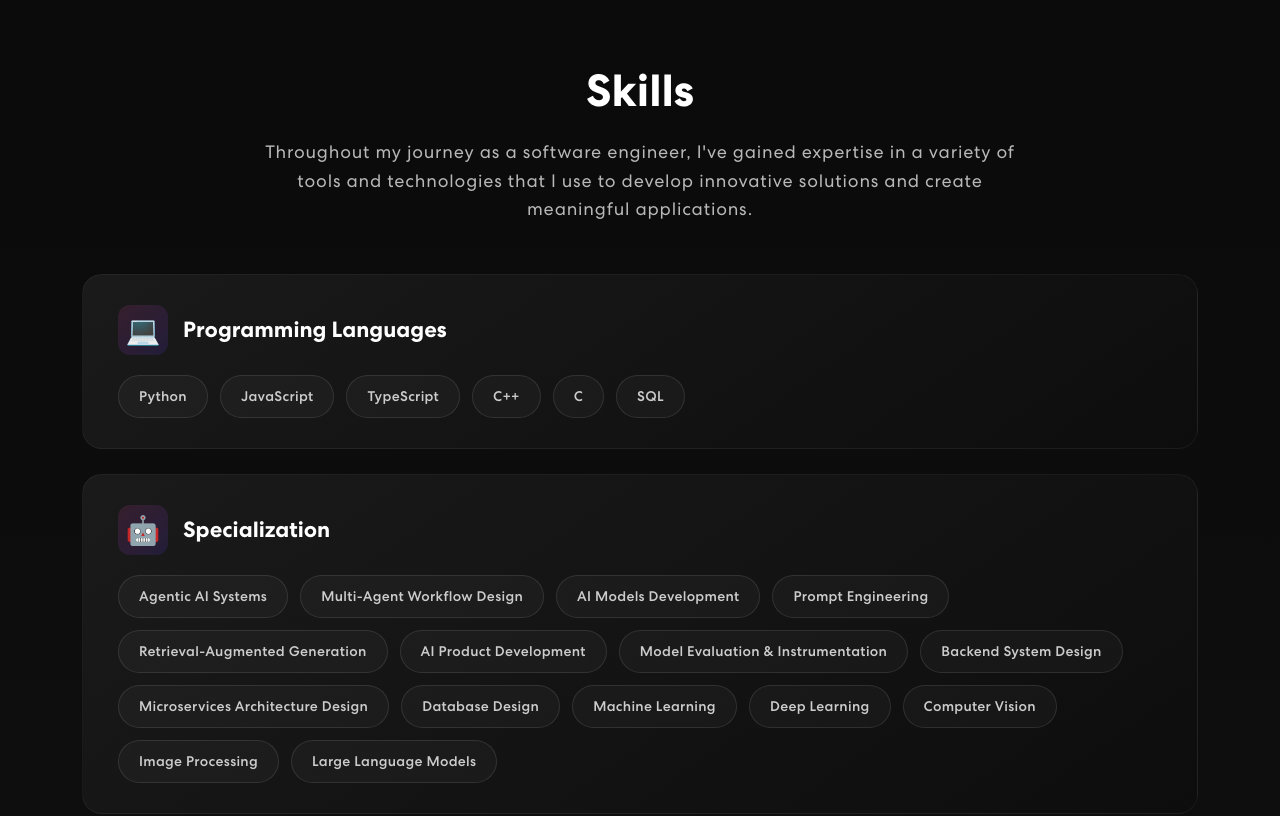
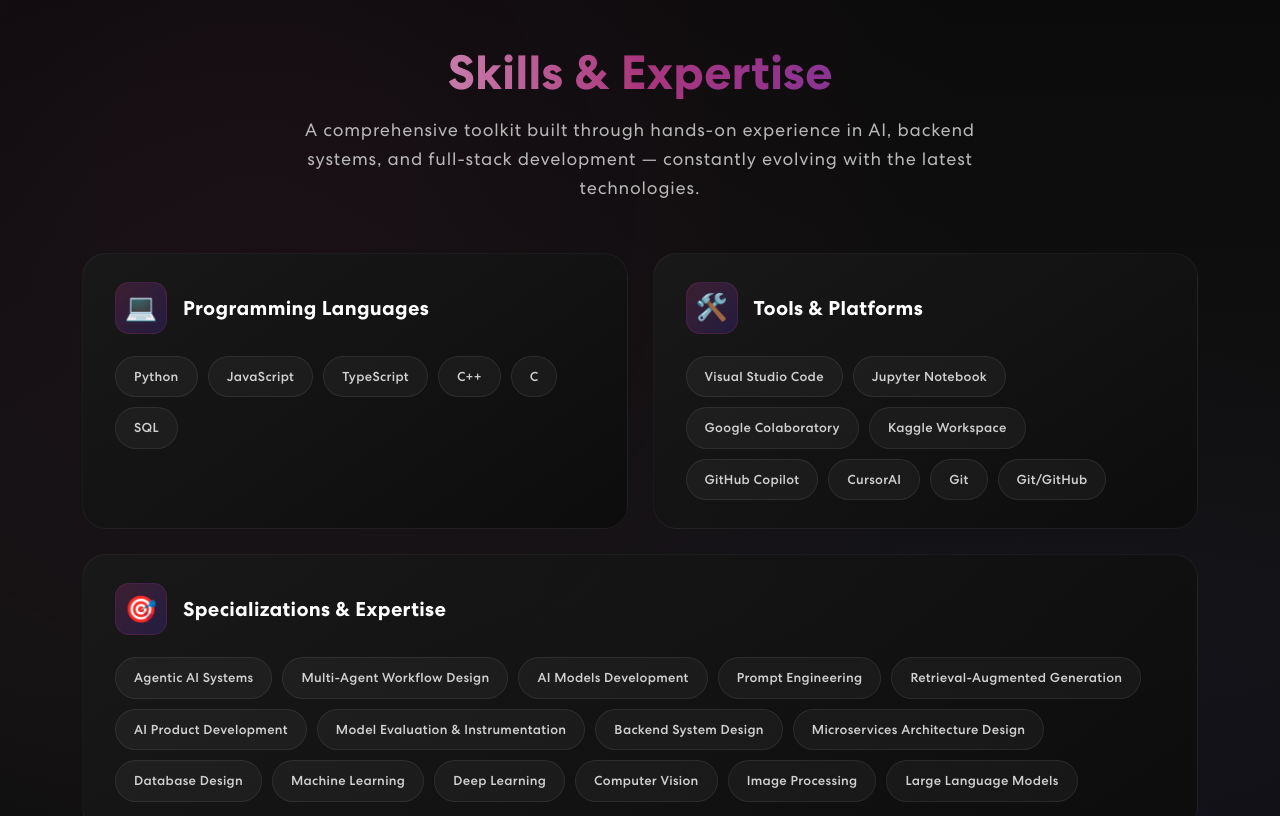
Before and after one commit to Umar-Farooq-2112/portfolio, a React (Create React App) app: page / in a window 1280 px wide. Shown: the part 2040-2856 px from the top of the page. Built offline with nearby package versions, Linux system fonts and the light colour scheme.

Commit message:
Updated skills section

```diff
--- a/src/components/Products.js
+++ b/src/components/Products.js
@@ -38,9 +38,9 @@
             "Watch, like, and organize generated videos",
             "Automated scripts, visuals, TTS, captions & thumbnails"
         ],
-    techStack: ["NestJS", "PostgreSQL", "MongoDB", "Redis", "RabbitMQ", "LangGraph", "FFmpeg", "OpenAI"],
+        techStack: ["LangGraph", "FastAPI", "NextJS", "NestJS", "MongoDB", "Supabase", "AWS S3 Buckets", "RabbitMQ", "Gemnini/OpenAI"],
         status: "In Development",
-    link: null // Add link when available
+        link: null
     }
 ];
 
--- a/src/components/Skills.css
+++ b/src/components/Skills.css
@@ -2,19 +2,39 @@
 .skill {
   padding: 80px 0;
   position: relative;
-  background: linear-gradient(180deg, #0a0a0a 0%, #121212 100%);
+  background: linear-gradient(180deg, #0a0a0a 0%, #121212 50%, #0a0a0a 100%);
+  overflow: hidden;
+}
+
+.skill::before {
+  content: "";
+  position: absolute;
+  top: 0;
+  left: 0;
+  right: 0;
+  bottom: 0;
+  background:
+    radial-gradient(ellipse at 20% 20%, rgba(170, 54, 124, 0.08) 0%, transparent 50%),
+    radial-gradient(ellipse at 80% 80%, rgba(74, 47, 189, 0.08) 0%, transparent 50%);
+  pointer-events: none;
 }
 
 .skill-bx {
   background: transparent;
   text-align: center;
-  padding: 60px 0;
+  padding: 40px 0;
+  position: relative;
+  z-index: 1;
 }
 
 .skill h2 {
-  font-size: 45px;
+  font-size: 48px;
   font-weight: 700;
-  margin-bottom: 20px;
+  margin-bottom: 15px;
+  background: linear-gradient(90deg, #fff 0%, #AA367C 50%, #4A2FBD 100%);
+  -webkit-background-clip: text;
+  -webkit-text-fill-color: transparent;
+  background-clip: text;
 }
 
 .skill-bx > p {
@@ -23,75 +43,145 @@
   letter-spacing: 0.8px;
   line-height: 1.6em;
   margin: 0 auto 50px auto;
-  width: 70%;
+  width: 65%;
+}
+
+.skills-grid {
+  display: grid;
+  grid-template-columns: repeat(2, 1fr);
+  gap: 25px;
+  margin-bottom: 25px;
+}
+
+.skills-grid-full {
+  grid-template-columns: 1fr;
 }
 
 .skills-category {
-  background: linear-gradient(145deg, #1a1a1a, #0d0d0d);
-  border-radius: 20px;
-  padding: 30px 35px;
-  margin-bottom: 25px;
+  background: linear-gradient(145deg, rgba(26, 26, 26, 0.9), rgba(13, 13, 13, 0.9));
+  backdrop-filter: blur(10px);
+  border-radius: 24px;
+  padding: 28px 32px;
   border: 1px solid rgba(255, 255, 255, 0.05);
   text-align: left;
-  transition: all 0.3s ease;
+  transition: all 0.4s cubic-bezier(0.175, 0.885, 0.32, 1.275);
+  position: relative;
+  overflow: hidden;
+}
+
+.skills-category::before {
+  content: "";
+  position: absolute;
+  top: 0;
+  left: 0;
+  right: 0;
+  height: 3px;
+  background: linear-gradient(90deg, #AA367C, #4A2FBD);
+  transform: scaleX(0);
+  transform-origin: left;
+  transition: transform 0.4s ease;
+}
+
+.skills-category:hover::before {
+  transform: scaleX(1);
 }
 
 .skills-category:hover {
   border-color: rgba(170, 54, 124, 0.3);
-  box-shadow: 0 10px 30px rgba(170, 54, 124, 0.1);
-  transform: translateY(-3px);
+  box-shadow:
+    0 20px 40px rgba(0, 0, 0, 0.3),
+    0 0 30px rgba(170, 54, 124, 0.1),
+    inset 0 1px 0 rgba(255, 255, 255, 0.05);
+  transform: translateY(-5px);
 }
 
 .category-header {
   display: flex;
   align-items: center;
-  gap: 15px;
-  margin-bottom: 20px;
+  gap: 16px;
+  margin-bottom: 22px;
 }
 
 .category-icon {
-  font-size: 28px;
+  font-size: 26px;
   display: flex;
   align-items: center;
   justify-content: center;
-  width: 50px;
-  height: 50px;
-  background: linear-gradient(135deg, rgba(170, 54, 124, 0.2) 0%, rgba(74, 47, 189, 0.2) 100%);
-  border-radius: 12px;
+  width: 52px;
+  height: 52px;
+  background: linear-gradient(135deg, rgba(170, 54, 124, 0.25) 0%, rgba(74, 47, 189, 0.25) 100%);
+  border-radius: 14px;
+  border: 1px solid rgba(170, 54, 124, 0.2);
+  transition: all 0.3s ease;
+}
+
+.skills-category:hover .category-icon {
+  transform: scale(1.1) rotate(5deg);
+  background: linear-gradient(135deg, rgba(170, 54, 124, 0.4) 0%, rgba(74, 47, 189, 0.4) 100%);
+  box-shadow: 0 5px 20px rgba(170, 54, 124, 0.3);
 }
 
 .skills-category h3 {
-  font-size: 22px;
+  font-size: 20px;
   font-weight: 600;
   color: #fff;
   margin: 0;
+  letter-spacing: 0.3px;
 }
 
 .skills-tags {
   display: flex;
   flex-wrap: wrap;
-  gap: 12px;
+  gap: 10px;
 }
 
 .skill-tag {
-  background: rgba(255, 255, 255, 0.03);
-  border: 1px solid rgba(255, 255, 255, 0.1);
-  color: #ccc;
-  padding: 10px 20px;
-  border-radius: 25px;
-  font-size: 14px;
+  background: rgba(255, 255, 255, 0.04);
+  border: 1px solid rgba(255, 255, 255, 0.08);
+  color: #d0d0d0;
+  padding: 10px 18px;
+  border-radius: 30px;
+  font-size: 13px;
   font-weight: 500;
   letter-spacing: 0.3px;
-  transition: all 0.3s ease;
+  transition: all 0.3s cubic-bezier(0.175, 0.885, 0.32, 1.275);
   cursor: default;
+  position: relative;
+  overflow: hidden;
+}
+
+.skill-tag::before {
+  content: "";
+  position: absolute;
+  top: 0;
+  left: -100%;
+  width: 100%;
+  height: 100%;
+  background: linear-gradient(90deg, transparent, rgba(255, 255, 255, 0.1), transparent);
+  transition: left 0.5s ease;
+}
+
+.skill-tag:hover::before {
+  left: 100%;
 }
 
 .skill-tag:hover {
-  background: linear-gradient(90deg, rgba(170, 54, 124, 0.4), rgba(74, 47, 189, 0.4));
+  background: linear-gradient(135deg, rgba(170, 54, 124, 0.5), rgba(74, 47, 189, 0.5));
   border-color: rgba(170, 54, 124, 0.6);
   color: #fff;
-  transform: translateY(-2px);
-  box-shadow: 0 5px 15px rgba(170, 54, 124, 0.2);
+  transform: translateY(-3px) scale(1.02);
+  box-shadow:
+    0 8px 20px rgba(170, 54, 124, 0.25),
+    0 0 0 1px rgba(170, 54, 124, 0.3);
+}
+
+/* Staggered animation for skill tags */
+.skills-category:hover .skill-tag:nth-child(odd) {
+  transition-delay: 0.05s;
+}
+
+.skills-category:hover .skill-tag:nth-child(even) {
+  transition-delay: 0.1s;
 }
 
 /* Responsive Design */
@@ -100,14 +190,18 @@
     width: 85%;
   }
 
+  .skills-grid {
+    grid-template-columns: 1fr;
+  }
+
   .skills-category {
-    padding: 25px 30px;
+    padding: 25px 28px;
   }
 }
 
 @media (max-width: 768px) {
   .skill h2 {
-    font-size: 35px;
+    font-size: 36px;
   }
 
   .skill-bx > p {
@@ -116,7 +210,8 @@
   }
 
   .skills-category {
-    padding: 20px 25px;
+    padding: 22px 24px;
+    border-radius: 20px;
   }
 
   .skills-category h3 {
@@ -124,24 +219,30 @@
   }
 
   .category-icon {
-    font-size: 24px;
-    width: 42px;
-    height: 42px;
+    font-size: 22px;
+    width: 46px;
+    height: 46px;
+    border-radius: 12px;
   }
 
   .skill-tag {
-    padding: 8px 16px;
-    font-size: 13px;
+    padding: 8px 15px;
+    font-size: 12px;
   }
 }
 
 @media (max-width: 480px) {
+  .skill {
+    padding: 60px 0;
+  }
+
   .skills-category {
     padding: 18px 20px;
   }
 
   .category-header {
     gap: 12px;
+    margin-bottom: 18px;
   }
 
   .skills-tags {
@@ -149,7 +250,8 @@
   }
 
   .skill-tag {
-    padding: 7px 14px;
-    font-size: 12px;
+    padding: 7px 12px;
+    font-size: 11px;
+    border-radius: 20px;
   }
 }
--- a/src/components/Skills.js
+++ b/src/components/Skills.js
@@ -19,11 +19,13 @@
               {({ isVisible }) => (
                 <div className={isVisible ? "animate__animated animate__fadeIn" : ""}>
                   <div className="skill-bx">
-                    <h2>Skills</h2>
+                    <h2>Skills & Expertise</h2>
                     <p>
-                      Throughout my journey as a software engineer, I've gained expertise in a variety of tools and technologies that I use to develop innovative solutions and create meaningful applications.
+                      A comprehensive toolkit built through hands-on experience in AI, backend systems, and full-stack development — constantly evolving with the latest technologies.
                     </p>
 
+                    {/* First Row - 2 columns */}
+                    <div className="skills-grid">
                       <div className="skills-category">
                         <div className="category-header">
                           <span className="category-icon">💻</span>
@@ -31,42 +33,6 @@
                         </div>
                         <div className="skills-tags">
                           {languages.map((skill, index) => (
-                          <span className="skill-tag" key={index}>{skill.title}</span>
-                        ))}
-                      </div>
-                    </div>
-
-                    <div className="skills-category">
-                      <div className="category-header">
-                        <span className="category-icon">🤖</span>
-                        <h3>Specialization</h3>
-                      </div>
-                      <div className="skills-tags">
-                        {technologies.map((skill, index) => (
-                          <span className="skill-tag" key={index}>{skill.title}</span>
-                        ))}
-                      </div>
-                    </div>
-
-                    <div className="skills-category">
-                      <div className="category-header">
-                        <span className="category-icon">📚</span>
-                        <h3>Libraries & Frameworks</h3>
-                      </div>
-                      <div className="skills-tags">
-                        {frameworks.map((skill, index) => (
-                          <span className="skill-tag" key={index}>{skill.title}</span>
-                        ))}
-                      </div>
-                    </div>
-
-                    <div className="skills-category">
-                      <div className="category-header">
-                        <span className="category-icon">⚙️</span>
-                        <h3>Backend Development</h3>
-                      </div>
-                      <div className="skills-tags">
-                        {backend.map((skill, index) => (
                             <span className="skill-tag" key={index}>{skill.title}</span>
                           ))}
                         </div>
@@ -84,6 +50,50 @@
                         </div>
                       </div>
                     </div>
+
+                    {/* Second Row - Full width for Specialization */}
+                    <div className="skills-grid skills-grid-full">
+                      <div className="skills-category">
+                        <div className="category-header">
+                          <span className="category-icon">🎯</span>
+                          <h3>Specializations & Expertise</h3>
+                        </div>
+                        <div className="skills-tags">
+                          {technologies.map((skill, index) => (
+                            <span className="skill-tag" key={index}>{skill.title}</span>
+                          ))}
+                        </div>
+                      </div>
+                    </div>
+
+                    {/* Third Row - 2 columns */}
+                    <div className="skills-grid">
+                      <div className="skills-category">
+                        <div className="category-header">
+                          <span className="category-icon">🤖</span>
+                          <h3>AI & ML Frameworks</h3>
+                        </div>
+                        <div className="skills-tags">
+                          {frameworks.map((skill, index) => (
+                            <span className="skill-tag" key={index}>{skill.title}</span>
+                          ))}
+                        </div>
+                      </div>
+
+                      <div className="skills-category">
+                        <div className="category-header">
+                          <span className="category-icon">⚙️</span>
+                          <h3>Backend & DevOps</h3>
+                        </div>
+                        <div className="skills-tags">
+                          {backend.map((skill, index) => (
+                            <span className="skill-tag" key={index}>{skill.title}</span>
+                          ))}
+                        </div>
+                      </div>
+                    </div>
+
+                  </div>
                 </div>
               )}
             </TrackVisibility>
```
Also changed, not shown: 1 other file (tests, documents, lock files or other folders). Lines whose indentation alone changed are shown as unchanged.
